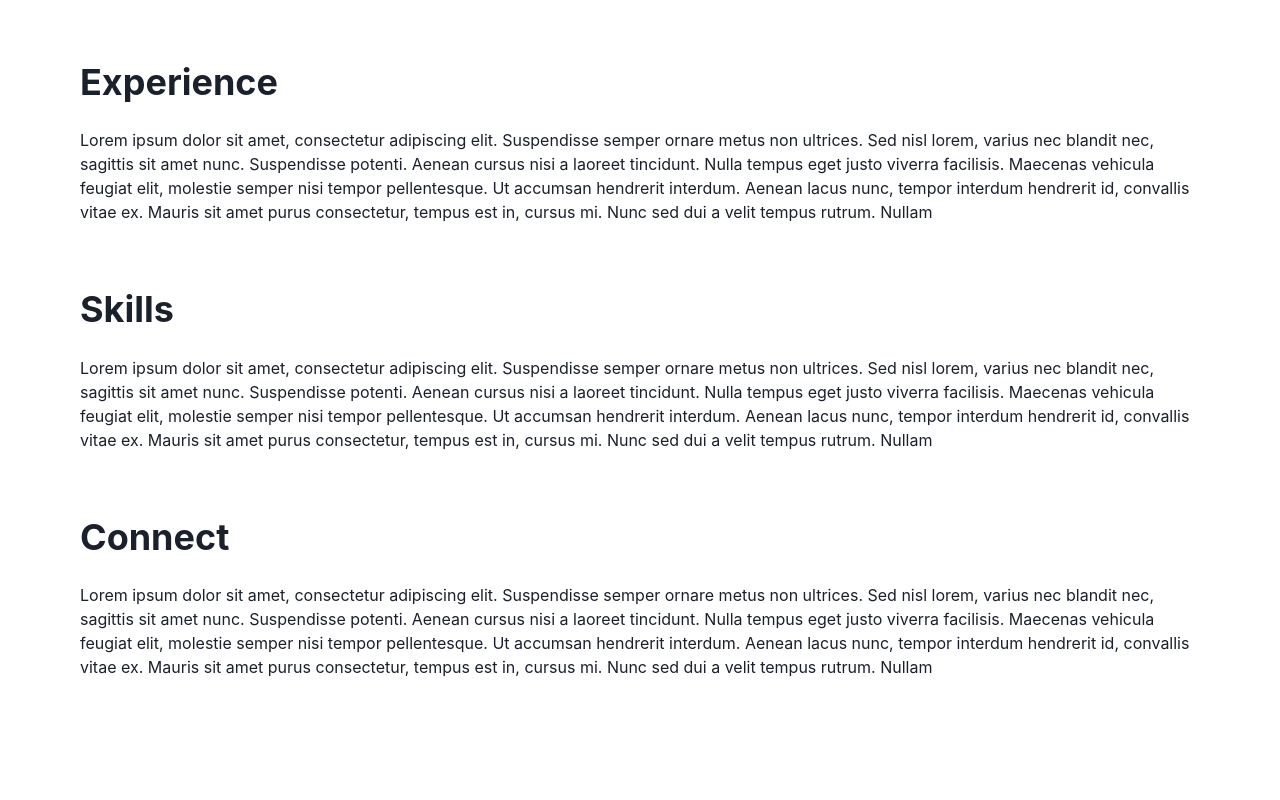
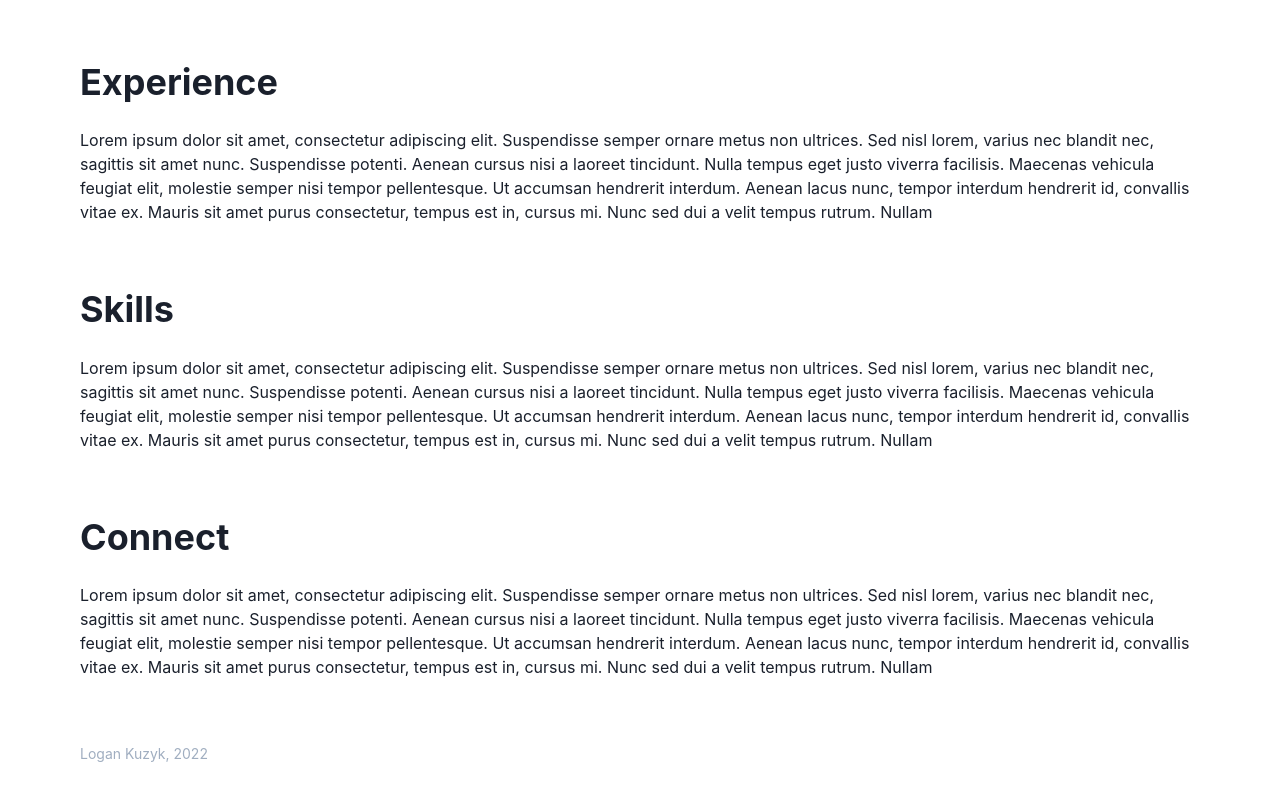
Before and after one commit to logankuzyk/logankuzyk.com, a React (Create React App) app: page / in a window 1280 px wide. Shown: the part 1022-1822 px from the top of the page. Built offline with nearby package versions, Linux system fonts and the light colour scheme; no server answers.

Commit message:
Add footer

```diff
--- a/src/sections/Content/Content.tsx
+++ b/src/sections/Content/Content.tsx
@@ -4,6 +4,7 @@ import { Flex, Text, Heading } from "@chakra-ui/react";
 import { useNavigationContext } from "../../components/NavigationContext";
 import { Section } from "./Section";
 import { Projects } from "../Projects/Projects";
+import { Footer } from "./Footer";
 
 export const Content: React.FC = () => {
   const {
@@ -61,6 +62,7 @@ export const Content: React.FC = () => {
           tempus est in, cursus mi. Nunc sed dui a velit tempus rutrum. Nullam
         </Text>
       </Section>
+      <Footer />
     </Flex>
   );
 };
--- a/src/sections/Content/Footer.tsx
+++ b/src/sections/Content/Footer.tsx
@@ -1,7 +1,12 @@
 import React from "react";
+import { Flex, Text } from "@chakra-ui/react";
 
-interface FooterProps {}
-
-export const Footer: React.FC<FooterProps> = ({}) => {
-  return <></>;
+export const Footer: React.FC = () => {
+  return (
+    <Flex>
+      <Text fontSize="sm" color="gray.400">
+        Logan Kuzyk, 2022
+      </Text>
+    </Flex>
+  );
 };
--- a/src/sections/Projects/ProjectCard.tsx
+++ b/src/sections/Projects/ProjectCard.tsx
@@ -1,5 +1,5 @@
 import React from "react";
-import { Flex, Text, Spinner, Image, Link } from "@chakra-ui/react";
+import { Flex, Text, Spinner, Image } from "@chakra-ui/react";
 import GitHubButton from "react-github-btn";
 import { StarIcon } from "@chakra-ui/icons";
 
```
